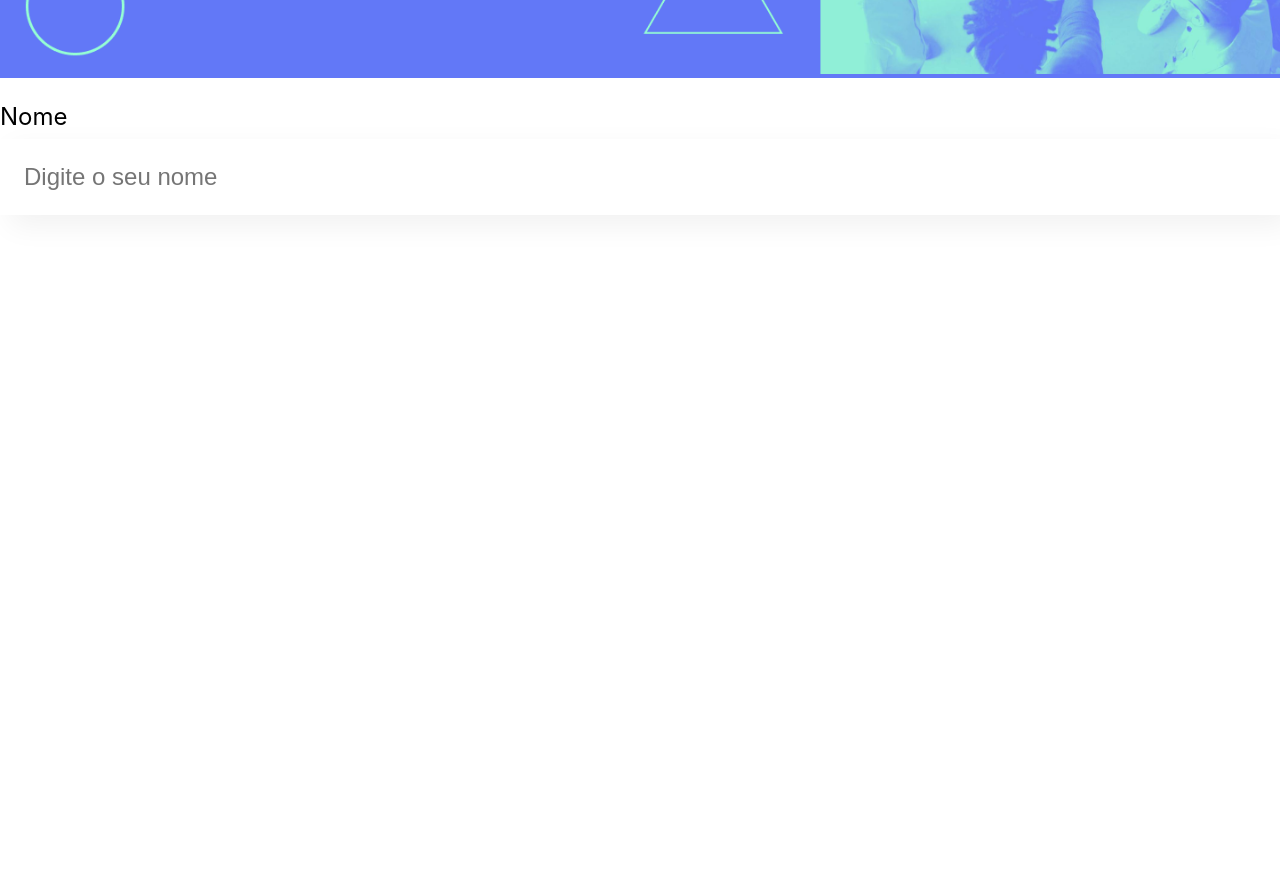
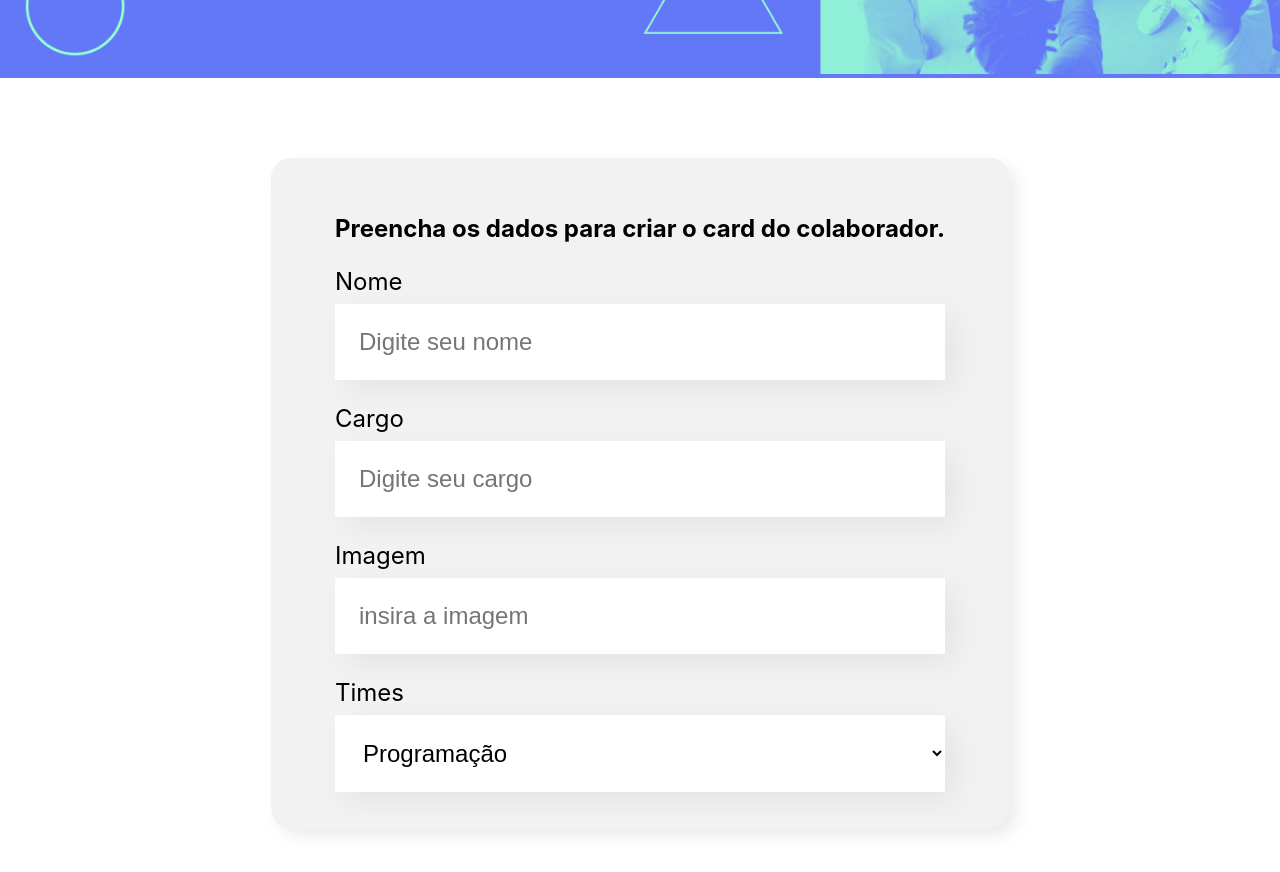
Before and after one commit to MagalDevs/Front-end--Alura, a React (Create React App) app in the folder Explore React com JavaScript/React - Desenvolvendo com Javascript/organo01/: page / in a window 1280 px wide. Shown: the part 420-1292 px from the top of the page. Before the commit the page ends 800 px from the top, so only its background shows below. Built offline with nearby package versions, Linux system fonts and the light colour scheme.

Commit message:
estudos react 11-11-24

```diff
--- a/Explore React com JavaScript/React - Desenvolvendo com Javascript/organo01/src/App.js
+++ b/Explore React com JavaScript/React - Desenvolvendo com Javascript/organo01/src/App.js
@@ -1,11 +1,12 @@
 import Banner from './components/Banner/Banner.js';
-import CampoTexto from './components/CampoTexto/CampoTexto.js';
+import Formulario from './components/Formulario/index.js';
+
 
 function App() {
   return (
     <div className="App">
       <Banner />
-      <CampoTexto />
+      <Formulario/>
     </div>
   );
 }
--- a/Explore React com JavaScript/React - Desenvolvendo com Javascript/organo01/src/components/CampoTexto/CampoTexto.js
+++ b/Explore React com JavaScript/React - Desenvolvendo com Javascript/organo01/src/components/CampoTexto/CampoTexto.js
@@ -1,10 +1,10 @@
 import './CampoTexto.css'
 
-const CampoTexto = () => {
+const CampoTexto = (props) => {
   return (
     <div className="campo-texto">
-        <label>Nome</label>
-        <input placeholder='Digite o seu nome'/>
+        <label>{props.label}</label>
+        <input placeholder={props.placeholder}/>
     </div>
   )
 }
--- /dev/null
+++ b/Explore React com JavaScript/React - Desenvolvendo com Javascript/organo01/src/components/Formulario/Formulario.css
@@ -0,0 +1,13 @@
+.formulario{
+    display: flex;
+    justify-content: center;
+    margin: 80px 0;
+}
+
+.formulario form{
+    max-width: 80%;
+    background-color: #f2f2f2;
+    border-radius: 20px;
+    padding: 36px 64px;
+    box-shadow: 8px 8px 16px rgba(0, 0, 0, 0.08);
+}
--- /dev/null
+++ b/Explore React com JavaScript/React - Desenvolvendo com Javascript/organo01/src/components/Formulario/index.js
@@ -0,0 +1,31 @@
+import CampoTexto from "../CampoTexto/CampoTexto";
+import ListaSuspensa from "../ListaSuspensa";
+import "./Formulario.css";
+
+
+const Formulario = () => {
+
+  const times = [
+    'Programação',
+    'Front-End',
+    'Data Science',
+    'Devops',
+    'Ux e Design',
+    'Mobile',
+    'Inovação e Gestão'
+  ]
+
+  return (
+    <section className="formulario">
+      <form>
+        <h2>Preencha os dados para criar o card do colaborador.</h2>
+        <CampoTexto label="Nome" placeholder="Digite seu nome" />
+        <CampoTexto label="Cargo" placeholder="Digite seu cargo" />
+        <CampoTexto label="Imagem" placeholder="insira a imagem" />
+        <ListaSuspensa label="Times" itens={times}/>
+      </form>
+    </section>
+  );
+};
+
+export default Formulario
--- /dev/null
+++ b/Explore React com JavaScript/React - Desenvolvendo com Javascript/organo01/src/components/ListaSuspensa/ListaSuspensa.css
@@ -0,0 +1,15 @@
+.lista-suspensa label{
+    display: block;
+    margin-bottom: 8px;
+    font-size: 24px;
+}
+
+.lista-suspensa select{
+    background-color: #fff;
+    box-shadow: 10px 10px 30px rgba(0, 0, 0, 0.06);
+    width: 100%;
+    border: none;
+    font-size: 24px;
+    padding: 24px;
+    box-sizing: border-box;
+}
--- /dev/null
+++ b/Explore React com JavaScript/React - Desenvolvendo com Javascript/organo01/src/components/ListaSuspensa/index.js
@@ -0,0 +1,14 @@
+import './ListaSuspensa.css'
+
+const ListaSuspensa = (props) => {
+  return(
+    <div className='lista-suspensa'>
+        <label>{props.label}</label>
+        <select>
+            {props.itens.map(item => <option key={item}>{item}</option>)}
+        </select>
+    </div>
+  )
+}
+
+export default ListaSuspensa;
```
